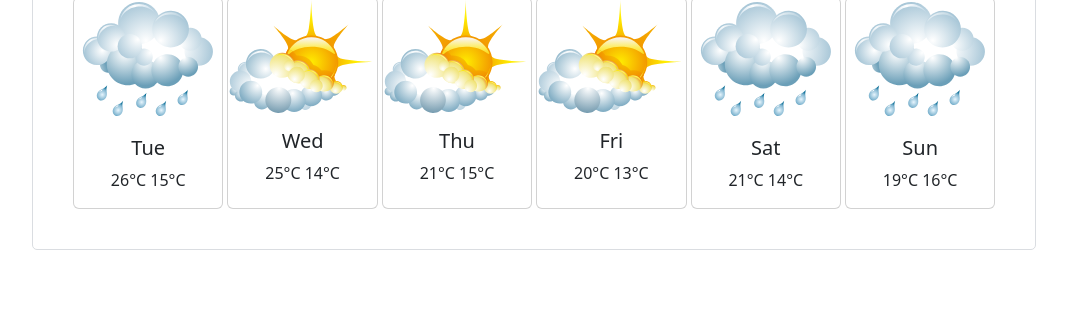
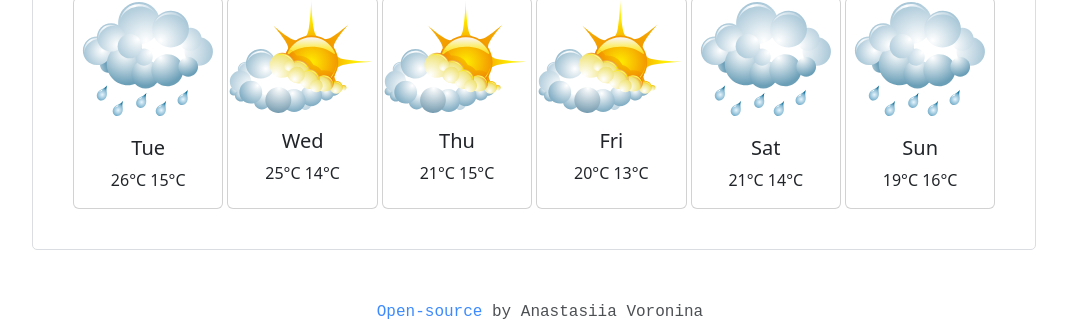
Before and after one commit to anavor/WeatherProject, a plain HTML site: page index.html in a window 1280 px wide. Shown: the part 504-828 px from the top of the page, without its empty margins (100-1167 px from the left). Before the commit the page ends 804 px from the top, so only its background shows below. Drawn offline with nearby package versions, Linux system fonts and the light colour scheme.

Commit message:
Added open-source link

```diff
--- a/index.html
+++ b/index.html
@@ -139,6 +139,10 @@
           </div>
         </div>
       </div>
+      <div class="signature">
+        <a href="https://github.com/anavor/WeatherProject">Open-source </a>by
+        Anastasiia Voronina
+      </div>
     </div>
     <script src="index.js"></script>
   </body>
--- a/style.css
+++ b/style.css
@@ -5,6 +5,14 @@ p {
 
 h6 {
   font-weight: normal;
+}
+
+a {
+  text-decoration: none;
+}
+
+a:hover {
+  text-decoration: underline;
 }
 
 .search {
@@ -29,6 +37,12 @@ h6 {
   top: -24px;
 }
 
+.signature {
+  text-align: center;
+  font-family: "Courier New", Courier, monospace;
+  opacity: 0.8;
+}
+
 #weather-description {
   text-transform: capitalize;
 }
```
